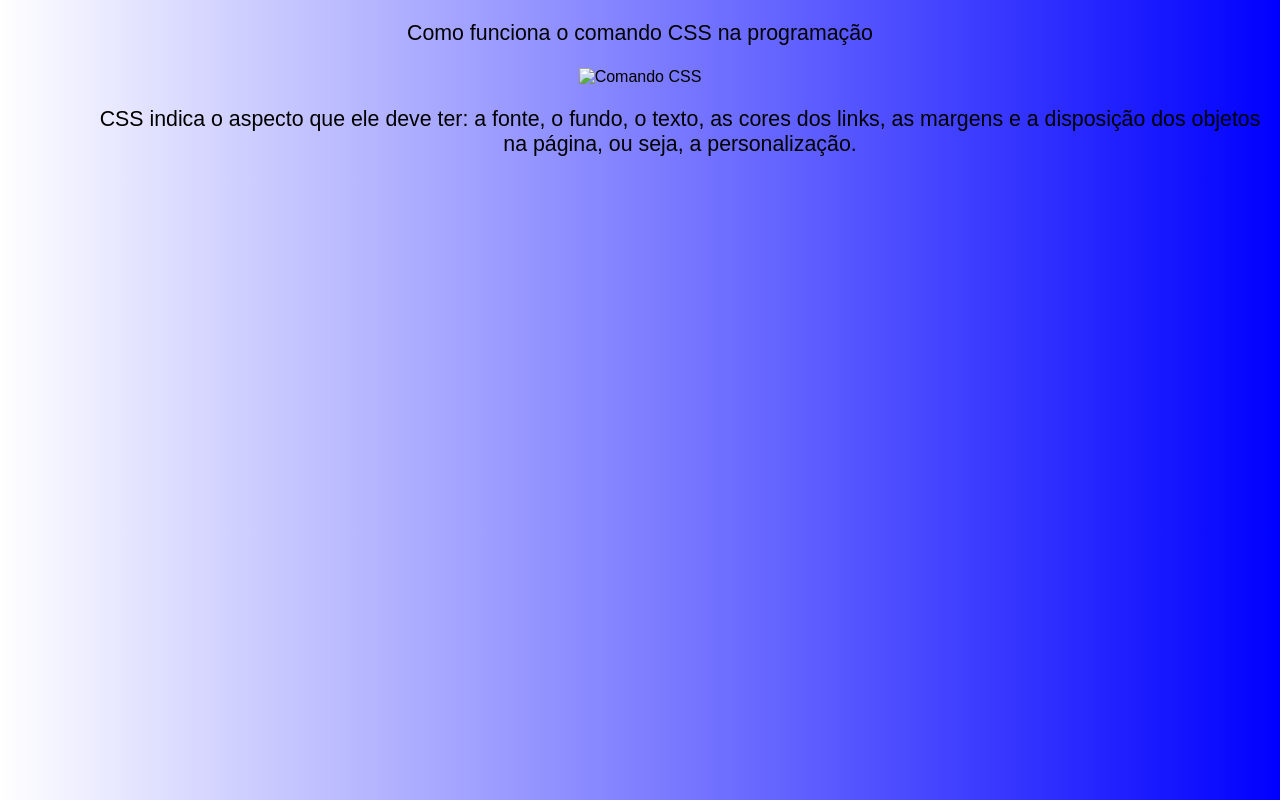
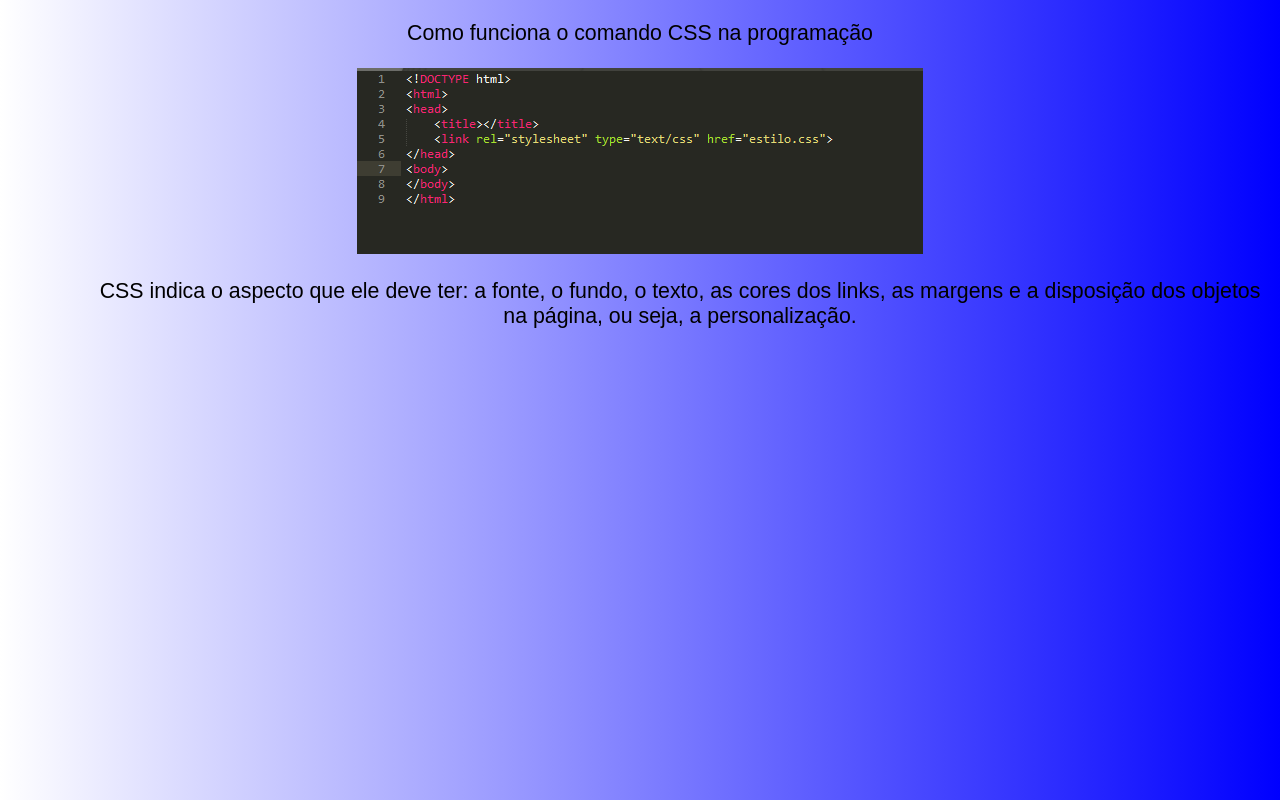
Before and after one commit to VitorOgaki/Site-html-, a plain HTML site: page Comando CSS.html in a window 1280 px wide. Drawn offline with Linux system fonts and the light colour scheme.

Commit message:
Update Comando CSS.html

```diff
--- a/Comando CSS.html
+++ b/Comando CSS.html
@@ -11,7 +11,7 @@
 
  <p id="p3">Como funciona o comando CSS na programação</p>
 
-  <img src="      " alt="Comando CSS">
+  <img src="como-incorporar-css.webp" alt="Comando CSS">
 
     <ol start="4">
         <ol>
```
